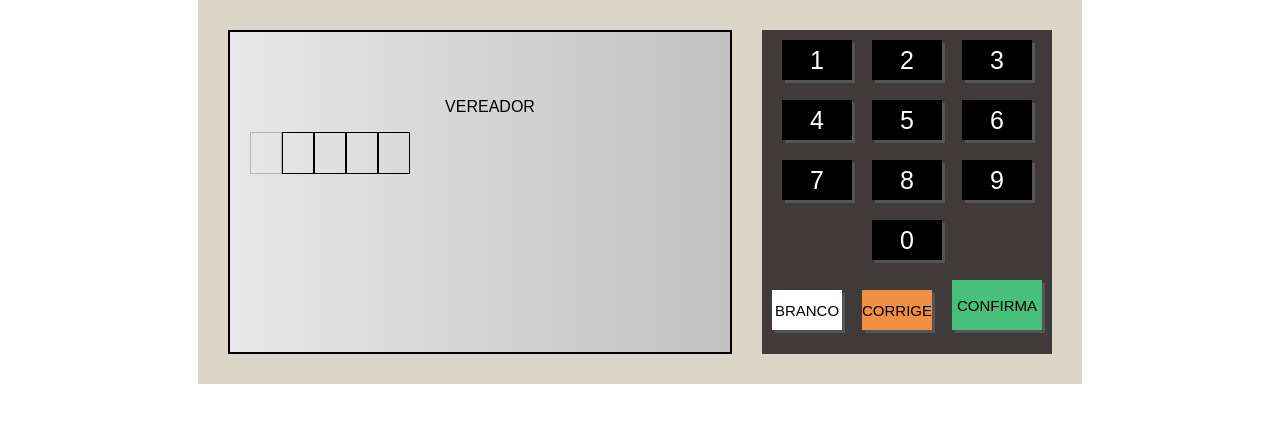
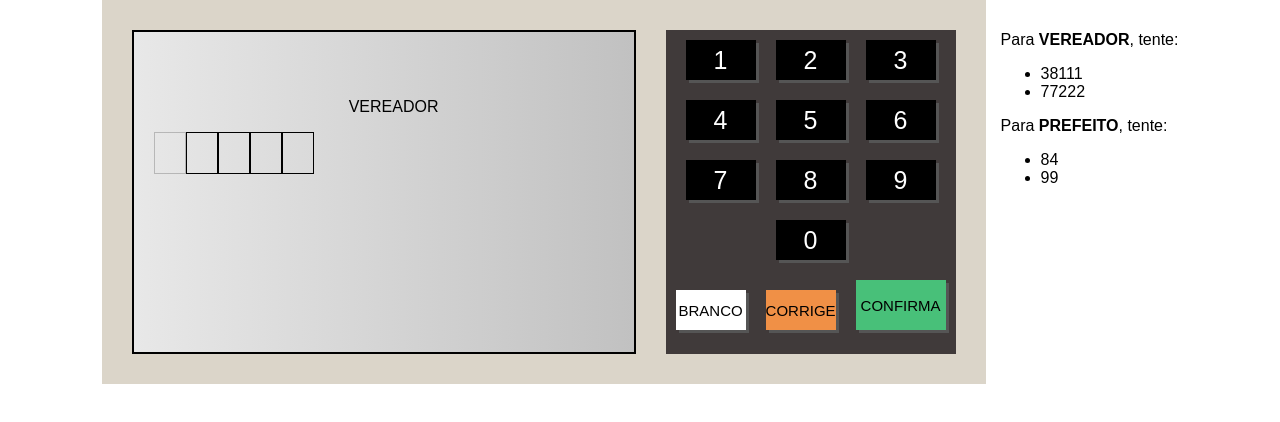
Before and after one commit to itsmesimas/urna, a plain HTML site: page index.html in a window 1280 px wide. Drawn offline with Linux system fonts and the light colour scheme.

Commit message:
Adicionado legenda à direita para vereador e prefeito

```diff
--- a/index.html
+++ b/index.html
@@ -67,6 +67,22 @@
 			</div>
 		</div>
 	</div>
+	<footer>
+		<p>Para <strong>VEREADOR</strong>, tente:</p>
+		<ul>
+			<li>38111</li>
+			<li>77222</li>
+		</ul>
+		<p>Para <strong>PREFEITO</strong>, tente:</p>
+		<ul>
+			<li>84</li>
+			<li>99</li>
+		</ul>
+
+	</footer>
+
+
+
 	<script src="etapas.js"></script>
 	<script src="script.js"></script>
 </body>
--- a/style.css
+++ b/style.css
@@ -8,7 +8,6 @@ body{
 	margin: 0;
 	display: flex;
 	justify-content: center;
-	align-items: center;
 	font-family: Arial, Helvetica, sans-serif;
 }
 
@@ -164,3 +163,8 @@ body{
 	justify-content: center;
 	align-items: center;
 }
+
+footer{
+	margin-top: 15px;
+	margin-left: 15px;
+}
```
